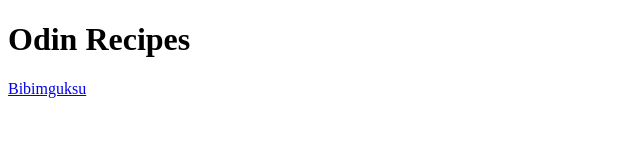
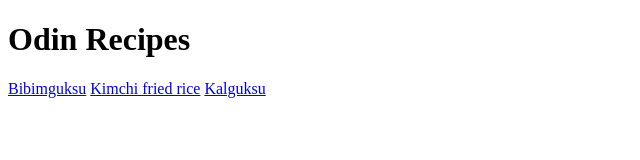
Before and after one commit to tmtrujillo/odin-recipes, a plain HTML site: page index.html in a window 1280 px wide. Shown: the whole page, without its empty margins (0-640 px from the left). Drawn offline with Linux system fonts and the light colour scheme.

Commit message:
Add links to kimchi fried rice and kalguksu recipe

```diff
--- a/index.html
+++ b/index.html
@@ -10,6 +10,7 @@
     <h1>Odin Recipes</h1>
 
     <a href="recipes/bibimguksu.html">Bibimguksu</a>
-
+    <a href="recipes/kimchi-fried-rice.html">Kimchi fried rice</a>
+    <a href="recipes/kalguksu.html">Kalguksu</a>
 </body>
 </html>
```
